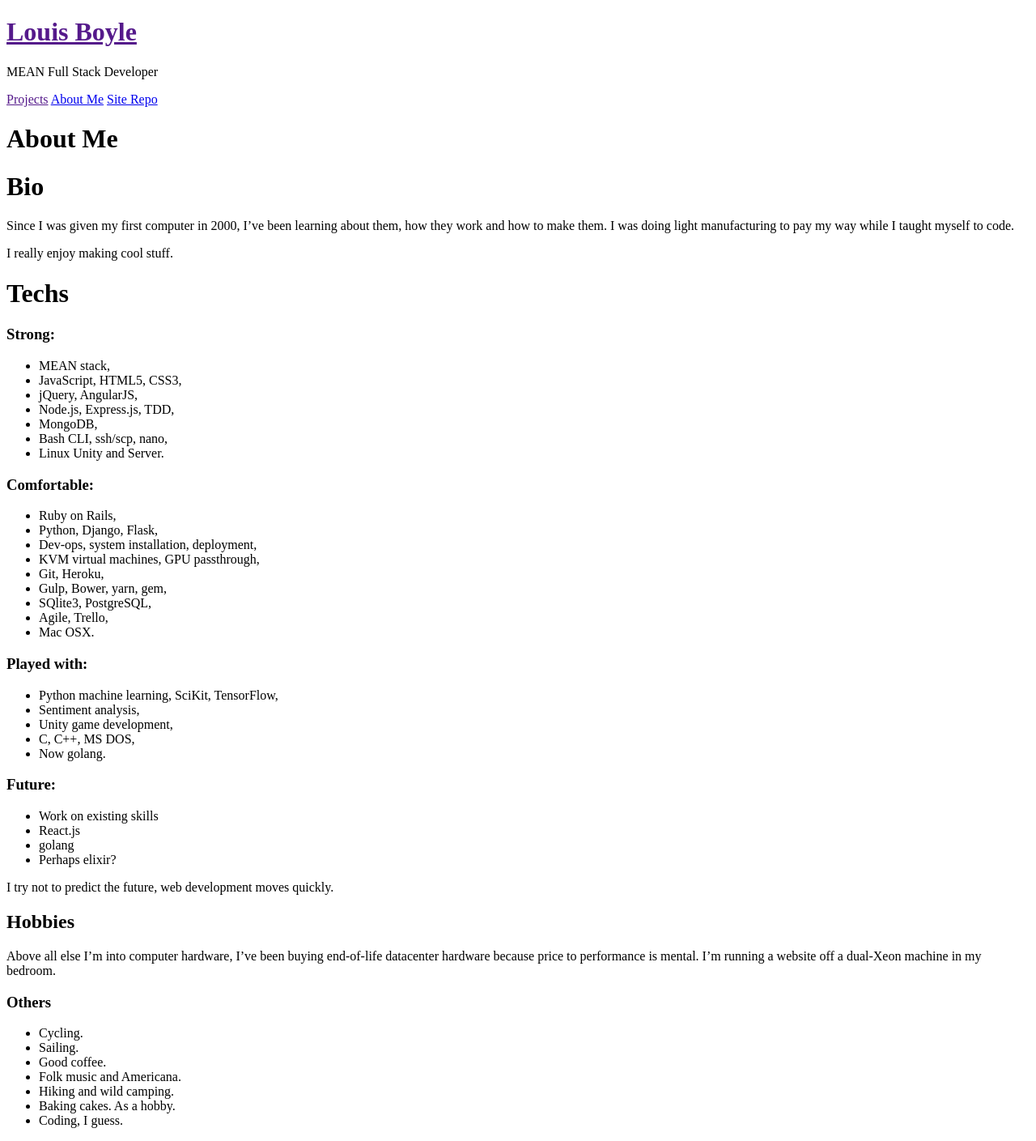
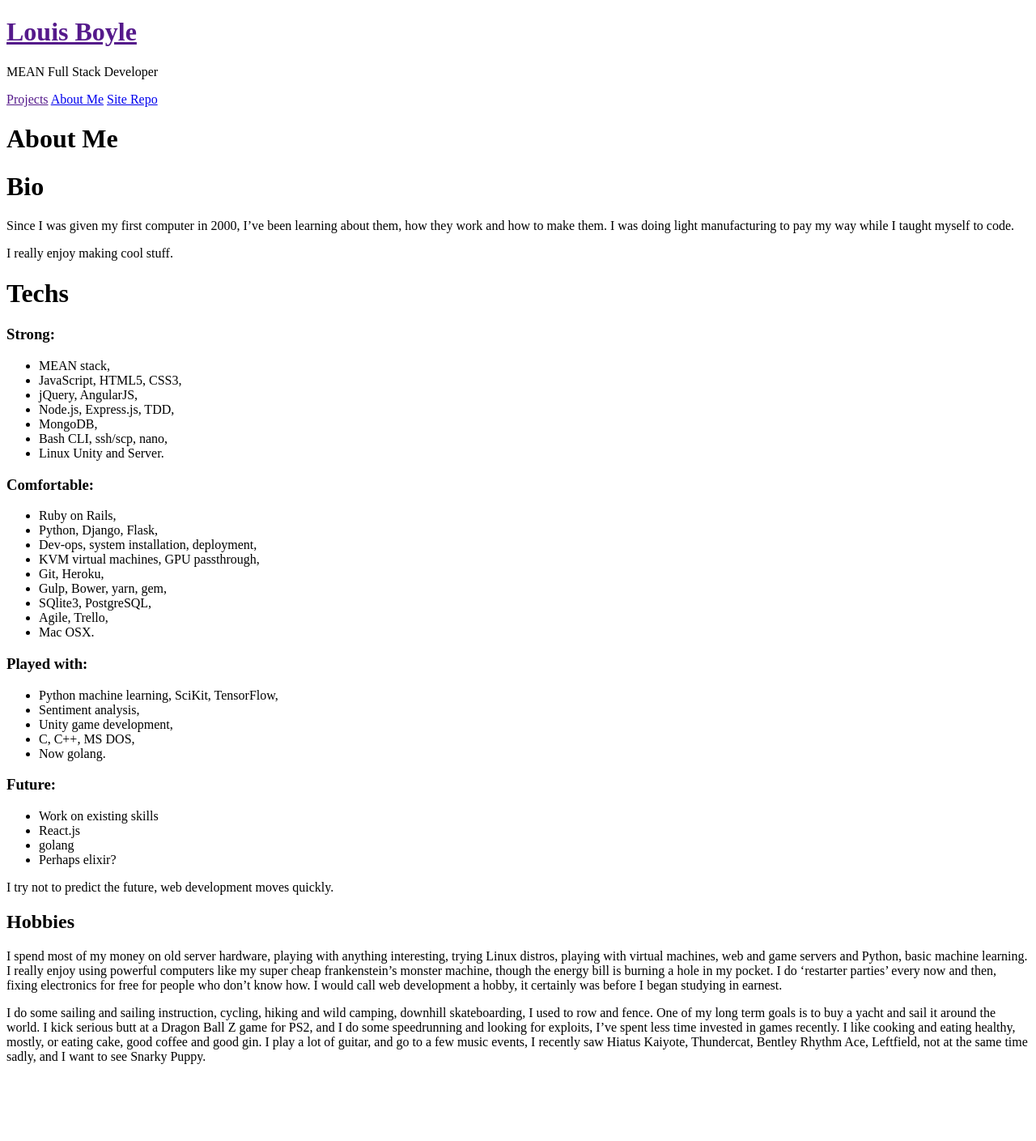
Before and after one commit to LBoyle/LBoyle.github.io, a Jekyll site: the page built from about.md, in a window 1280 px wide. Shown: the whole page at 81% size. Built offline with Jekyll 4.4.1, drawn with Linux system fonts in a browser that asks for light colours; after the commit the page ends 1330 px from its top, so only the background shows below that.

Commit message:
updated about page

```diff
--- a/about.md
+++ b/about.md
@@ -52,13 +52,10 @@ I try not to predict the future, web development moves quickly.
 
 ## Hobbies
 
-Above all else I'm into computer hardware, I've been buying end-of-life datacenter hardware because price to performance is mental. I'm running a website off a dual-Xeon machine in my bedroom.
+I spend most of my money on old server hardware, playing with anything interesting, trying Linux distros, playing with virtual machines, web and game servers and Python, basic machine learning. I really enjoy using powerful computers like my super cheap frankenstein’s monster machine, though the energy bill is burning a hole in my pocket. I do ‘restarter parties’ every now and then, fixing electronics for free for people who don’t know how.
+I would call web development a hobby, it certainly was before I began studying in earnest.
 
-### Others
-- Cycling.
-- Sailing.
-- Good coffee.
-- Folk music and Americana.
-- Hiking and wild camping.
-- Baking cakes. As a hobby.
-- Coding, I guess.
+I do some sailing and sailing instruction, cycling, hiking and wild camping, downhill skateboarding, I used to row and fence. One of my long term goals is to buy a yacht and sail it around the world.
+I kick serious butt at a Dragon Ball Z game for PS2, and I do some speedrunning and looking for exploits, I’ve spent less time invested in games recently.
+I like cooking and eating healthy, mostly, or eating cake, good coffee and good gin.
+I play a lot of guitar, and go to a few music events, I recently saw Hiatus Kaiyote, Thundercat, Bentley Rhythm Ace, Leftfield, not at the same time sadly, and I want to see Snarky Puppy.
```
